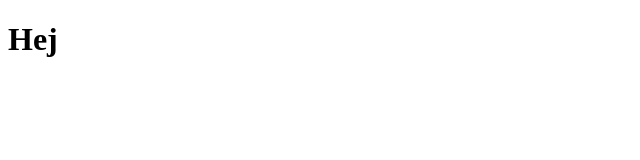
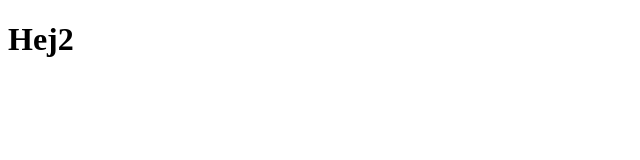
Before and after one commit to zerodeleo/zerodeleo.github.io, a plain HTML site: page index.html in a window 1280 px wide. Shown: the full height of the page, 0-640 px from the left. Drawn offline with Linux system fonts and the light colour scheme.

Commit message:
testing html2
testing html2

```diff
--- a/index.html
+++ b/index.html
@@ -6,7 +6,7 @@
 </head>
 <body>
 
-<h1>Hej</h1>
+<h1>Hej2</h1>
 
 </body>
 </html>
```
